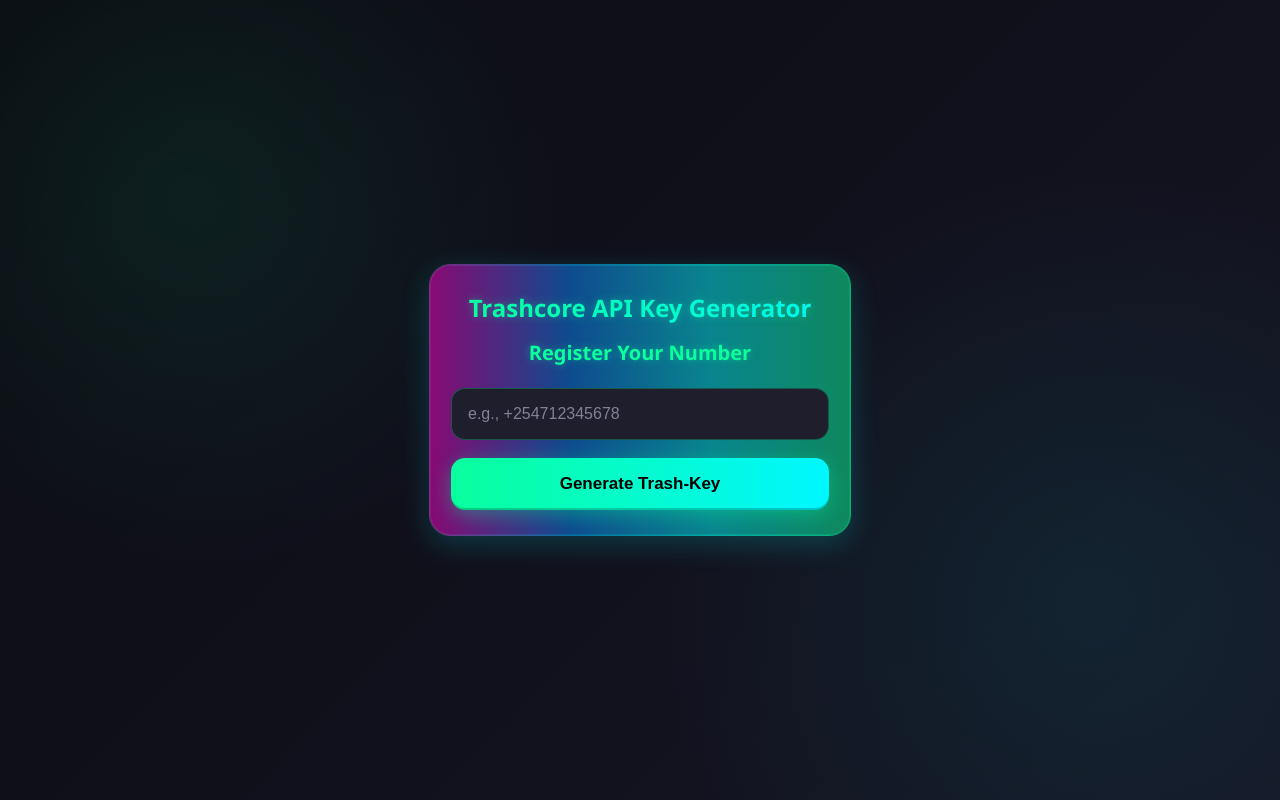
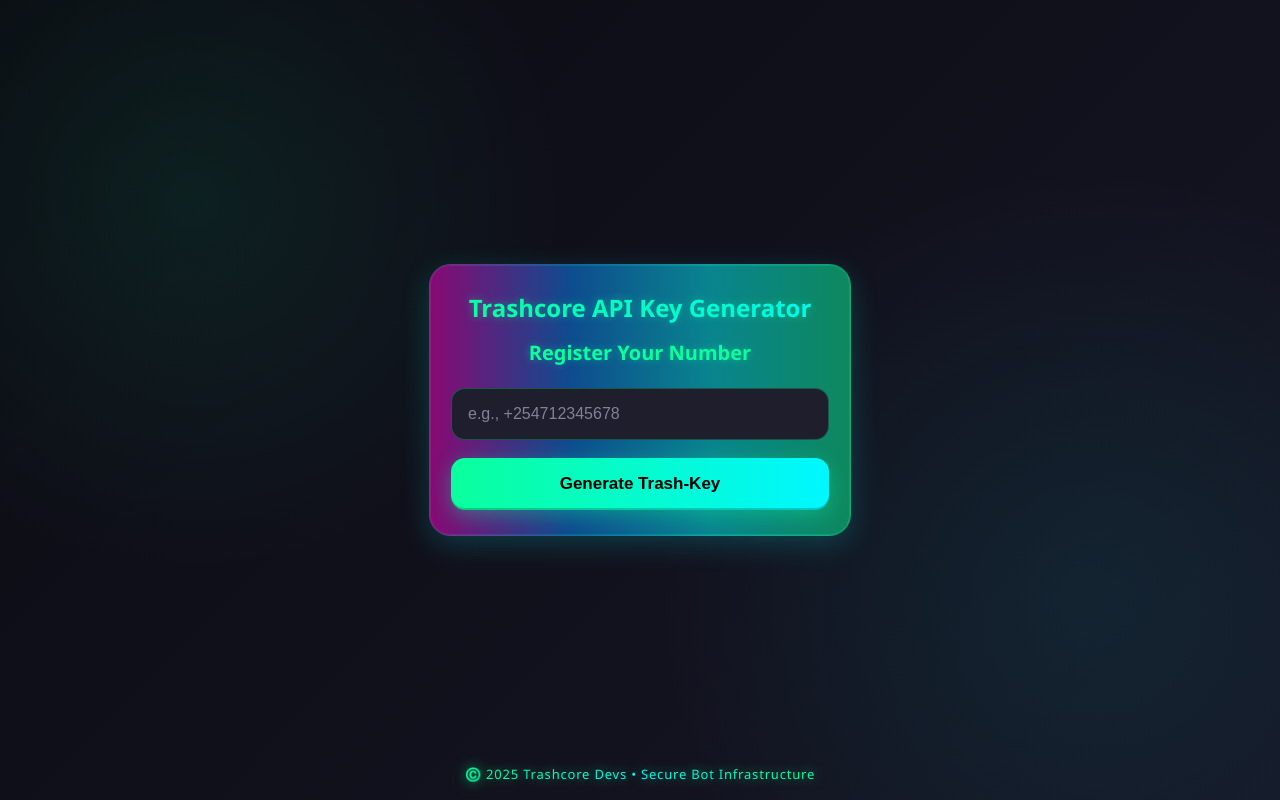
Before and after one commit to trashcore-dev/mainweb, a website: page register.html in a window 1280 px wide. Drawn offline with Linux system fonts and the light colour scheme; no server answers.

Commit message:
Update register.html

```diff
--- a/register.html
+++ b/register.html
@@ -2,7 +2,6 @@
 <html lang="en">
 <head>
   <meta charset="UTF-8">
-  <!-- 🔑 CRITICAL FOR MOBILE: Enables responsive scaling -->
   <meta name="viewport" content="width=device-width, initial-scale=1.0">
   <title>Trashcore Bot Registration | Secure Access Control</title>
   <style>
@@ -237,40 +236,35 @@
       to { transform: rotate(360deg); }
     }
 
-    /* 📱 Mobile-first enhancements */
+    /* Mobile responsiveness */
     @media (max-width: 480px) {
       .container {
         width: 96%;
         padding: 22px 18px;
       }
-
-      .main-title {
-        font-size: 22px;
-      }
-
-      h2 {
-        font-size: 19px;
-      }
-
-      input, button {
-        padding: 17px;
-        font-size: 17px;
-      }
-
-      .key {
-        font-size: 17px;
-        padding: 14px 10px;
-      }
-
-      body {
-        padding: 10px 0;
-      }
+      .main-title { font-size: 22px; }
+      h2 { font-size: 19px; }
+      input, button { padding: 17px; font-size: 17px; }
+      .key { font-size: 17px; padding: 14px 10px; }
+      body { padding: 10px 0; }
     }
 
-    /* Extra-large mobile (e.g., iPhone 14 Pro Max) */
     @media (max-width: 390px) {
-      input, button {
-        padding: 18px 14px;
+      input, button { padding: 18px 14px; }
+    }
+
+    /* Footer glow animation */
+    @keyframes glowPulse {
+      0%, 100% {
+        text-shadow:
+          0 0 8px rgba(10, 255, 157, 0.3),
+          0 0 16px rgba(10, 255, 157, 0.15);
+      }
+      50% {
+        text-shadow:
+          0 0 12px rgba(10, 255, 157, 0.6),
+          0 0 24px rgba(10, 255, 157, 0.3),
+          0 0 36px rgba(0, 247, 255, 0.2);
       }
     }
   </style>
@@ -302,8 +296,35 @@
   </div>
 </div>
 
+<!-- ✨ Animated Glowing Footer -->
+<footer style="
+  position: absolute;
+  bottom: 16px;
+  width: 100%;
+  text-align: center;
+  font-size: 13px;
+  font-weight: 500;
+  letter-spacing: 0.8px;
+  z-index: 10;
+  pointer-events: none;
+">
+  <span style="
+    background: linear-gradient(90deg,
+      var(--neon-green),
+      var(--neon-cyan),
+      var(--neon-green)
+    );
+    -webkit-background-clip: text;
+    background-clip: text;
+    color: transparent;
+    text-shadow: 0 0 8px rgba(10, 255, 157, 0.3);
+    animation: glowPulse 3.5s ease-in-out infinite;
+  ">
+    ©️ 2025 Trashcore Devs • Secure Bot Infrastructure
+  </span>
+</footer>
+
 <script>
-  // ✅ Fixed: Removed trailing space in URL (was causing 404s on mobile!)
   const API_URL = "https://registration-backend-d7r8.onrender.com";
 
   async function registerNumber() {
@@ -379,7 +400,6 @@
     }
   }
 
-  // Load stats when page is ready
   document.addEventListener('DOMContentLoaded', loadStats);
 </script>
 
```
